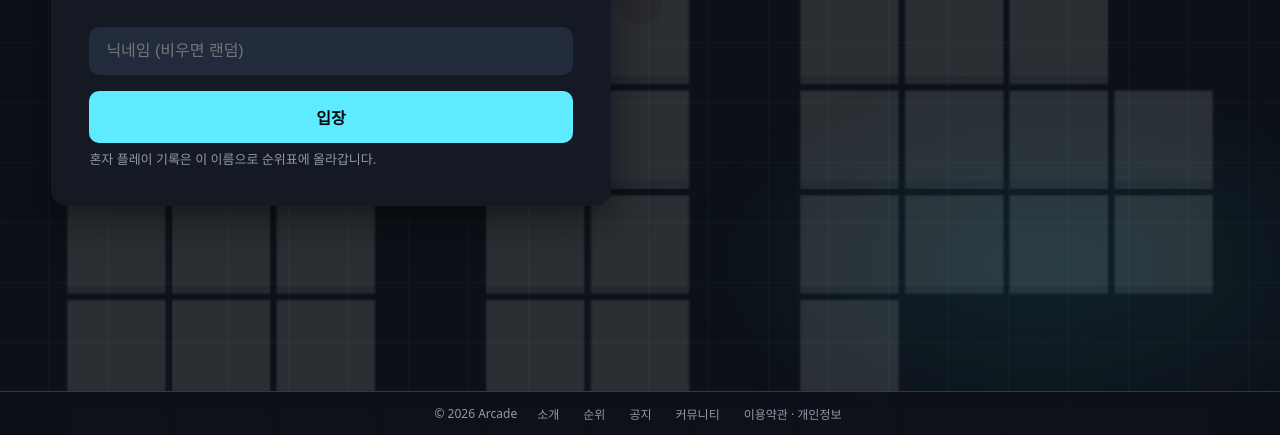
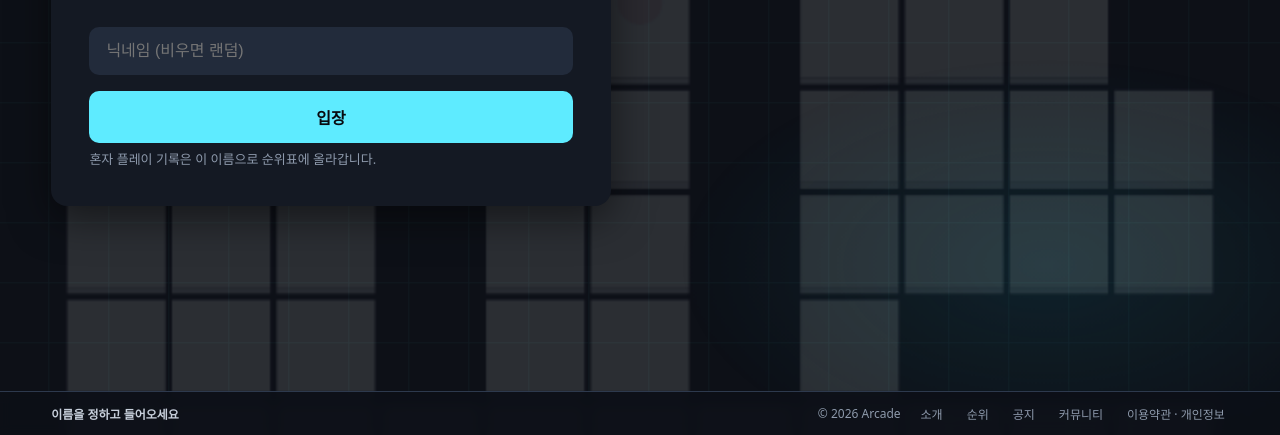
Before and after one commit to jjh770/WebArcade, a website built with Vite: page packages/app/index.html in a window 1280 px wide. Shown: the part 365-800 px from the top of the page. Built offline with nearby package versions, Linux system fonts and the light colour scheme; no server answers.

Commit message:
Feat : 푸터가 할 일을 말하고, 게임 목록이 상자를 벗음
- 푸터 왼쪽 끝에 문맥 안내 한 줄을 뒀음. 화면 제목이 아니라 지금 뭘 하면 되는지를 말함
- 읽을거리 화면에서는 비움. 거기서는 읽는 게 전부라 없는 지시를 지어내면 소음이 됨
- 비었을 때 자리까지 걷게 했음. 안 그러면 링크가 오른쪽으로 밀린 채 왼쪽만 뻥 빔
- 게임 목록에서 바깥 카드를 벗겼음. 행이 이미 판이라 또 상자에 담으면 상자 안의 상자가 됨
- 벗기니 제목과 행과 로고가 모두 같은 세로선에 섬. 1920에서 셋 다 x=72인 것을 확인했음
- 검증 : 1920과 375에서 다섯 화면의 헤더 푸터 겹침과 가로 넘침이 모두 0
- typecheck·build 통과, 379 테스트 통과

```diff
--- a/packages/app/index.html
+++ b/packages/app/index.html
@@ -339,6 +339,9 @@
 
       <!-- 사이트 푸터 -->
       <footer id="site-footer">
+        <!-- 지금 화면에서 무엇을 하면 되는지 한 줄. 화면 제목이 아니라 **할 일**을 말한다.
+             AppView.renderState가 채우고, 할 일이 없는 화면(읽을거리)에서는 비운다. -->
+        <span id="footer-hint"></span>
         <span>© 2026 Arcade</span>
         <a data-nav="about" href="#">소개</a>
         <a data-nav="ranking" href="#">순위</a>
--- a/packages/app/src/AppView.ts
+++ b/packages/app/src/AppView.ts
@@ -25,6 +25,18 @@ const SCREEN_NAMES = [
 ] as const;
 type ScreenName = (typeof SCREEN_NAMES)[number];
 
+/** 푸터에 뜨는 한 줄. **화면 제목이 아니라 할 일**이다 — 제목은 카드가 이미 크게 적고
+ *  있으므로 여기서 되풀이하면 자리만 먹는다.
+ *  ⚠️ 읽을거리(공지·소개·커뮤니티·순위·옵션)는 일부러 비운다. 거기서는 할 일이 아니라
+ *     읽는 것이 전부라, 없는 지시를 지어내면 안내가 아니라 소음이 된다. */
+const FOOTER_HINTS: Partial<Record<ScreenName, string>> = {
+  nickname: "이름을 정하고 들어오세요",
+  main: "무엇을 할지 고르세요",
+  gamelist: "게임을 고르세요",
+  lobby: "혼자 연습할지, 방을 만들지 고르세요",
+  ready: "방 코드를 친구에게 알려 주세요",
+};
+
 let toastTimer = 0;
 
 // 대기실은 renderReady가 목록을 통째로 다시 그린다. 누가 새로 들어왔는지는
@@ -46,6 +58,8 @@ export function renderState(state: AppState): void {
   // 배경 판은 판이 도는 동안 멈춘다. CSS로도 걷히지만(body.playing #bg-decor) 안 보이는
   // 것을 계속 굴리면 정작 진짜 판이 쓸 힘을 먹는다 — 걷는 것과 멈추는 것은 다른 일이다.
   setBackgroundRunning(!showPlay);
+  // 푸터 안내. 없는 화면은 빈 문자열이라 :not(:empty) 규칙이 자리까지 걷는다.
+  byId("footer-hint").textContent = screen ? (FOOTER_HINTS[screen] ?? "") : "";
   byId("play").classList.toggle("on", showPlay);
   // 시간·스릴 게이지 HUD는 **내가 살아서 뛰는 동안에만**. 죽는 순간 값이 멈추므로
   // 그 뒤로도 띄워두면 낡은 숫자가 남는다 — 관전 중엔 남의 기록으로, 결과 화면에선
--- a/packages/app/src/styles/site.css
+++ b/packages/app/src/styles/site.css
@@ -204,8 +204,12 @@ table.ranks td.time { text-align: right; color: var(--text-muted);
 .g-text { min-width: 0; } /* 긴 설명이 격자 칸을 밀지 않게 */
 .game-card .g-title { font-size: var(--fs-title); font-weight: 700; }
 .game-card .g-desc { font-size: var(--fs-sub); color: var(--text-muted); margin-top: 4px; }
-/* 목록은 행이 길어 다른 화면보다 넓은 자리가 필요하다. */
-#screen-gamelist .card { width: min(760px, 100%); }
+/* 목록은 행이 길어 다른 화면보다 넓은 자리가 필요하다.
+   그리고 **상자를 벗는다** — 행 하나하나가 이미 판이라, 그걸 또 상자에 담으면 상자 안의
+   상자가 된다. 벗기면 행이 배경(뒤에서 도는 게임) 위에 바로 얹히고, 제목도 프레임의
+   왼쪽 세로선에 정확히 선다. tetr.io의 목록도 배경 위에 행만 얹는다. */
+#screen-gamelist .card { width: min(760px, 100%);
+  background: none; box-shadow: none; padding-left: 0; padding-right: 0; }
 #game-cards { gap: var(--sp-2); }
 
 
@@ -238,6 +242,11 @@ body:not(.playing) #error-toast { bottom: calc(var(--frame-bottom) + var(--sp-4)
   gap: var(--sp-3); justify-content: center;
   flex-wrap: wrap; border-top: 1px solid var(--border); font-size: var(--fs-small);
   color: var(--text-muted); }
+/* 문맥 안내는 **왼쪽 끝**에 서고 나머지를 오른쪽으로 민다(프레임의 두 모서리를 쓴다).
+   본문보다 밝고 굵다 — 저작권 표시나 링크와 같은 무게로 두면 안내로 안 읽힌다.
+   ⚠️ 비어 있을 때는 자리를 차지하지 않는다. 안 그러면 읽을거리 화면에서 링크가
+      오른쪽으로 밀린 채 왼쪽만 뻥 빈다. */
+#footer-hint:not(:empty) { margin-right: auto; color: var(--text-secondary); font-weight: 600; }
 body.playing #site-header, body.playing #site-footer { display: none; }
 .brand { background: none; border: none; color: var(--text-primary); font-weight: 800;
   font-size: var(--fs-title); letter-spacing: -.01em;
```
